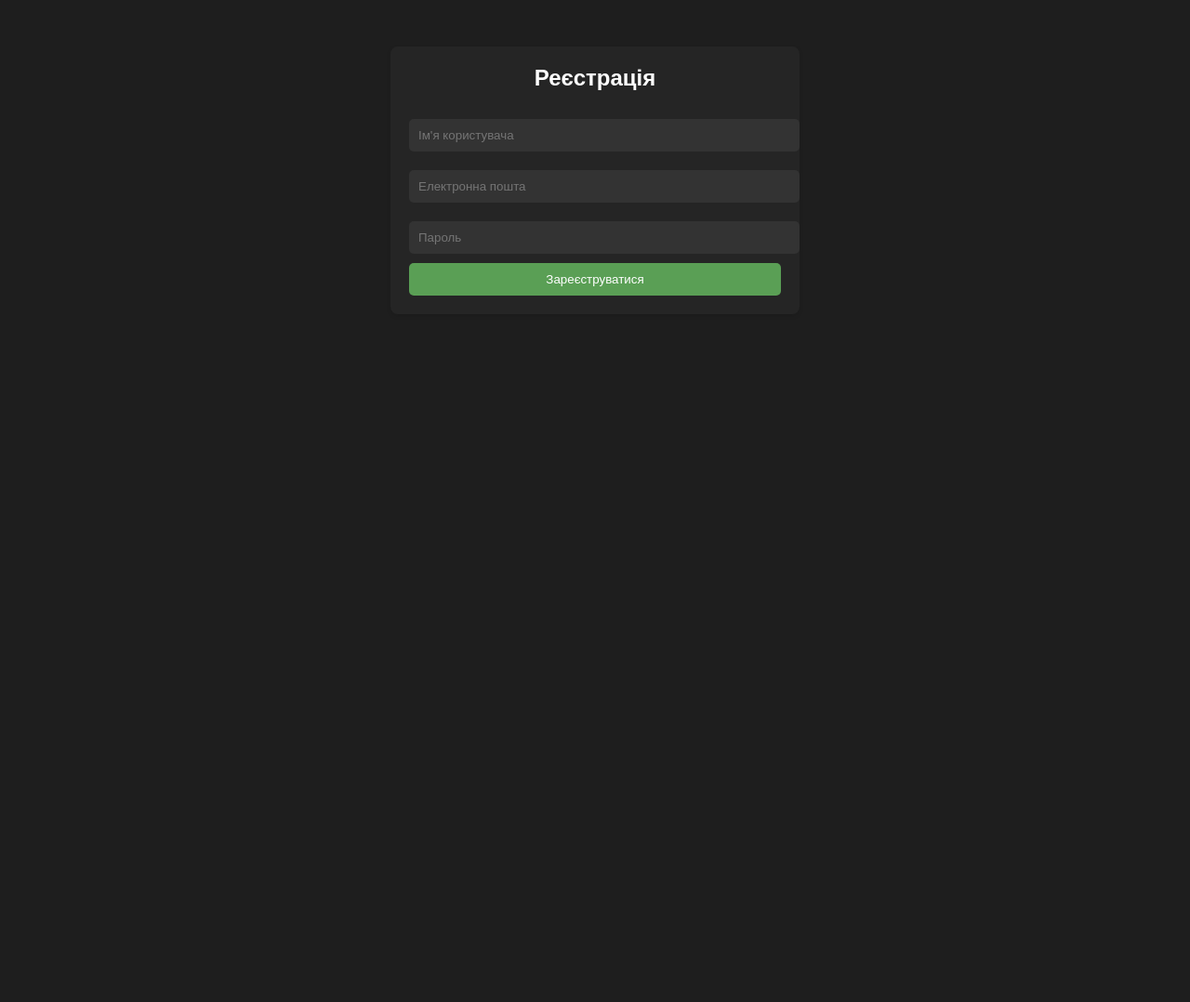
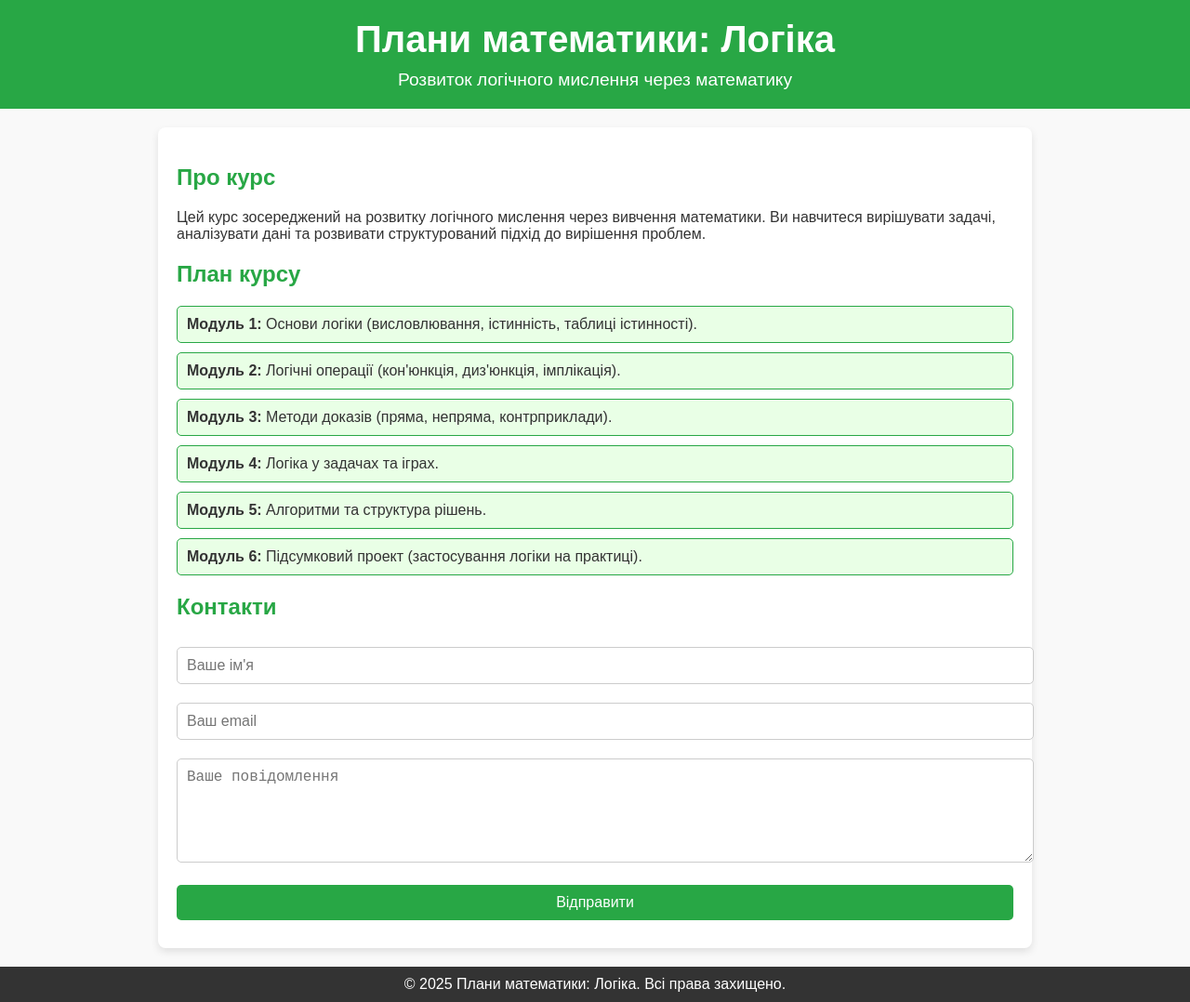
Before and after one commit to Gitler7/Logika, a plain HTML site: page index.html in a window 1280 px wide. Shown: the whole page at 93% size. Before the commit the page ends 800 px from the top, so only its background shows below. Drawn offline with Linux system fonts and the light colour scheme.

Commit message:
Update index.html

```diff
--- a/index.html
+++ b/index.html
@@ -1,64 +1,115 @@
 <!DOCTYPE html>
-<html lang="en">
+<html lang="uk">
 <head>
     <meta charset="UTF-8">
     <meta name="viewport" content="width=device-width, initial-scale=1.0">
-    <title>Реєстрація</title>
+    <title>Плани математики: Логіка</title>
     <style>
         body {
             font-family: Arial, sans-serif;
             margin: 0;
             padding: 0;
-            background-color: #1e1e1e;
-            color: #fff;
+            background-color: #f9f9f9;
+            color: #333;
         }
-        .form-container {
-            max-width: 400px;
-            margin: 50px auto;
-            background-color: #252525;
+        header {
+            background-color: #28a745;
+            color: white;
+            text-align: center;
             padding: 20px;
+        }
+        header h1 {
+            margin: 0;
+            font-size: 2.5rem;
+        }
+        header p {
+            margin: 10px 0 0;
+            font-size: 1.2rem;
+        }
+        .container {
+            max-width: 900px;
+            margin: 20px auto;
+            padding: 20px;
+            background-color: white;
+            box-shadow: 0 4px 8px rgba(0, 0, 0, 0.1);
             border-radius: 8px;
-            box-shadow: 0 2px 5px rgba(0, 0, 0, 0.1);
         }
-        .form-container h2 {
-            margin: 0 0 20px;
-            text-align: center;
+        h2 {
+            color: #28a745;
         }
-        .form-container input {
+        .program ul {
+            list-style-type: none;
+            padding: 0;
+        }
+        .program ul li {
+            background: #e9ffe6;
+            margin: 10px 0;
+            padding: 10px;
+            border: 1px solid #28a745;
+            border-radius: 5px;
+        }
+        .contact-form input, .contact-form textarea, .contact-form button {
             width: 100%;
             padding: 10px;
             margin: 10px 0;
+            border: 1px solid #ccc;
+            border-radius: 5px;
+            font-size: 1rem;
+        }
+        .contact-form button {
+            background-color: #28a745;
+            color: white;
             border: none;
-            border-radius: 5px;
+            cursor: pointer;
+        }
+        .contact-form button:hover {
+            background-color: #218838;
+        }
+        footer {
             background-color: #333;
             color: white;
+            text-align: center;
+            padding: 10px 0;
+            margin-top: 20px;
         }
-        .form-container button {
-            width: 100%;
-            padding: 10px;
-            background-color: #5a9f55;
-            color: white;
-            border: none;
-            border-radius: 5px;
-            cursor: pointer;
-            transition: background-color 0.3s;
-        }
-        .form-container button:hover {
-            background-color: #4d8f4a;
+        footer p {
+            margin: 0;
         }
     </style>
 </head>
 <body>
-
-    <div class="form-container">
-        <h2>Реєстрація</h2>
-        <form action="#" method="POST">
-            <input type="text" placeholder="Ім'я користувача" required>
-            <input type="email" placeholder="Електронна пошта" required>
-            <input type="password" placeholder="Пароль" required>
-            <button type="https://gitler7.github.io/plansi/">Зареєструватися</button>
-        </form>
+    <header>
+        <h1>Плани математики: Логіка</h1>
+        <p>Розвиток логічного мислення через математику</p>
+    </header>
+    <div class="container">
+        <section class="about">
+            <h2>Про курс</h2>
+            <p>Цей курс зосереджений на розвитку логічного мислення через вивчення математики. Ви навчитеся вирішувати задачі, аналізувати дані та розвивати структурований підхід до вирішення проблем.</p>
+        </section>
+        <section class="program">
+            <h2>План курсу</h2>
+            <ul>
+                <li><strong>Модуль 1:</strong> Основи логіки (висловлювання, істинність, таблиці істинності).</li>
+                <li><strong>Модуль 2:</strong> Логічні операції (кон'юнкція, диз'юнкція, імплікація).</li>
+                <li><strong>Модуль 3:</strong> Методи доказів (пряма, непряма, контрприклади).</li>
+                <li><strong>Модуль 4:</strong> Логіка у задачах та іграх.</li>
+                <li><strong>Модуль 5:</strong> Алгоритми та структура рішень.</li>
+                <li><strong>Модуль 6:</strong> Підсумковий проект (застосування логіки на практиці).</li>
+            </ul>
+        </section>
+        <section class="contact">
+            <h2>Контакти</h2>
+            <form class="contact-form">
+                <input type="text" placeholder="Ваше ім'я" required>
+                <input type="email" placeholder="Ваш email" required>
+                <textarea rows="5" placeholder="Ваше повідомлення"></textarea>
+                <button type="submit">Відправити</button>
+            </form>
+        </section>
     </div>
-
+    <footer>
+        <p>© 2025 Плани математики: Логіка. Всі права захищено.</p>
+    </footer>
 </body>
 </html>
```
